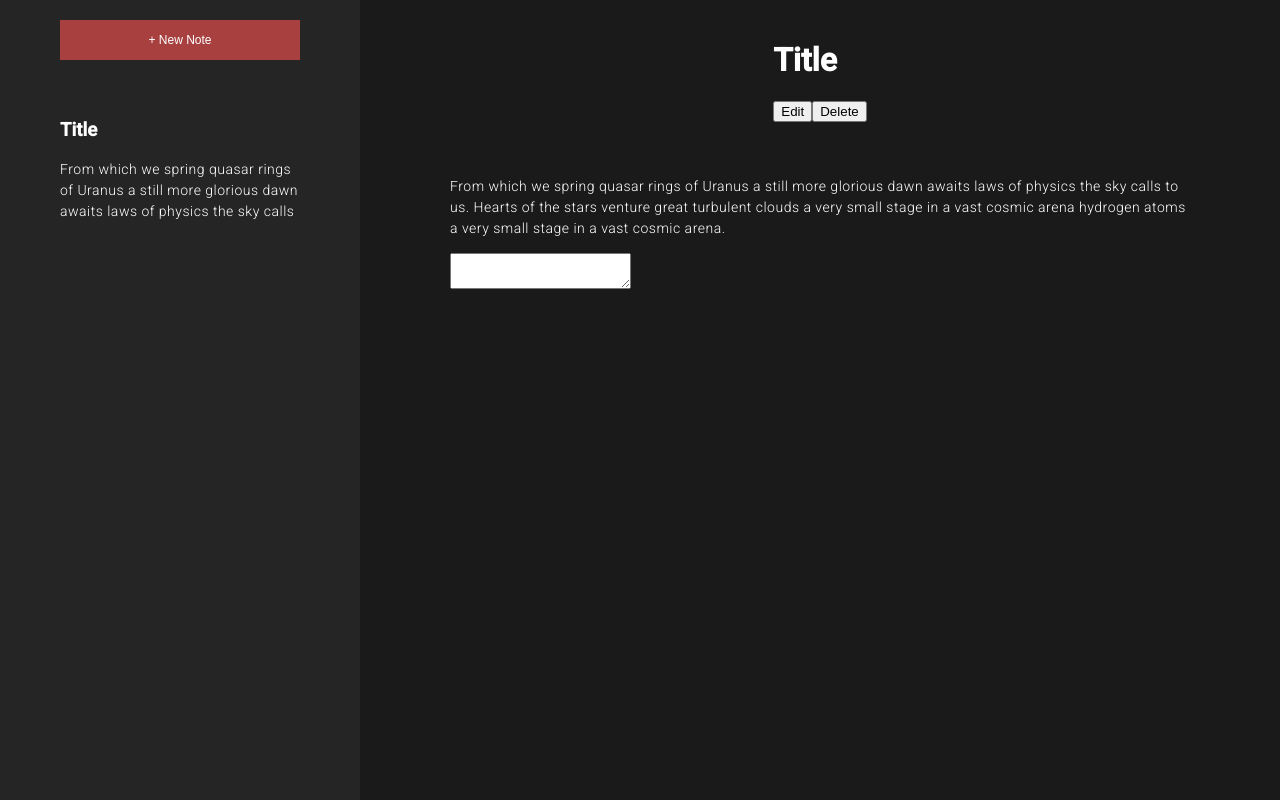
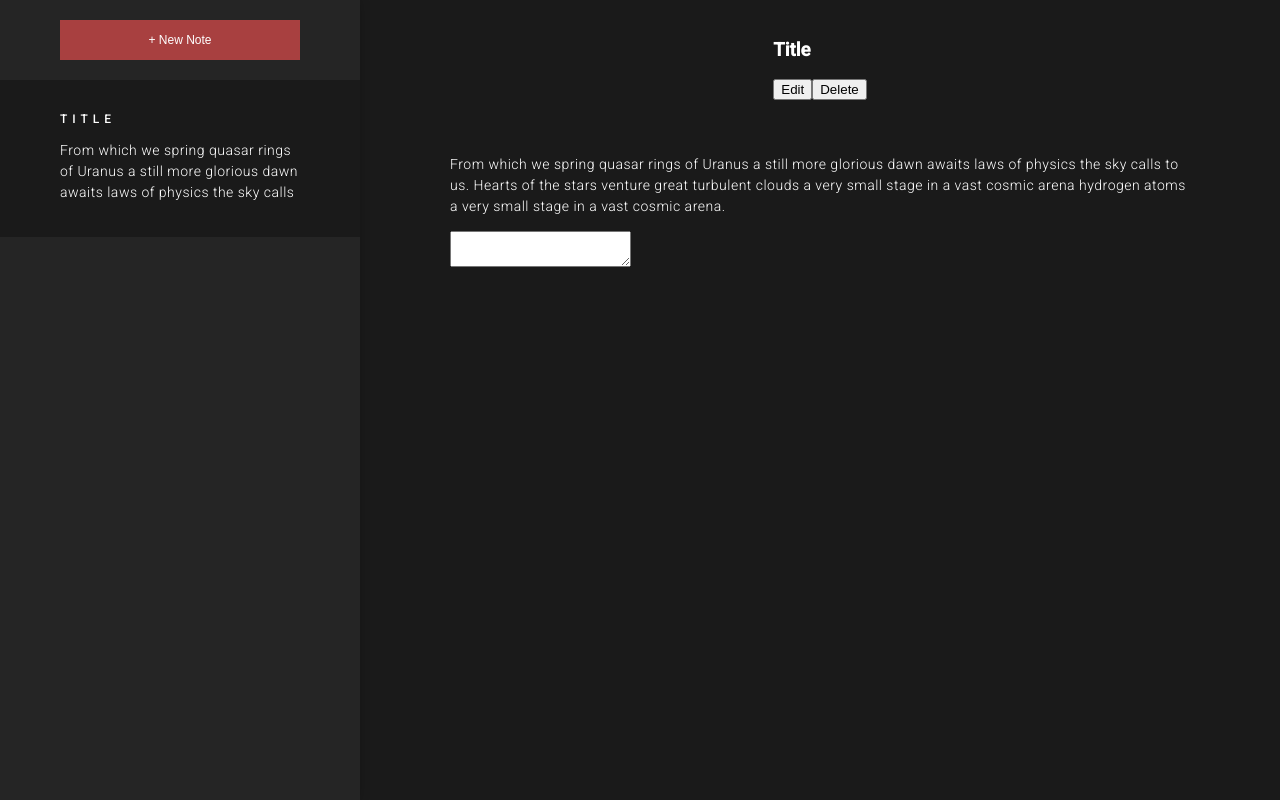
Before and after one commit to aklagoo/note-client, a React (Create React App) app: page / in a window 1280 px wide. Built offline with nearby package versions, Linux system fonts and the light colour scheme.

Commit message:
Updated styling

```diff
--- a/src/Editor.js
+++ b/src/Editor.js
@@ -4,7 +4,7 @@ function Editor() {
     return (
         <main className='Editor'>
             <header className='EditorToolbar'>
-                <h1>Title</h1>
+                <h3>Title</h3>
                 <div className='EditorButtons'>
                     <button>Edit</button>
                     <button>Delete</button>
--- a/src/Sidebar.css
+++ b/src/Sidebar.css
@@ -16,12 +16,23 @@
   padding: 20px 60px;
   transition: ease-out 50ms;
 }
+.Note.Note-Selected {
+  background: #1A1A1A;
+}
 .Note:hover {
   background: #1A1A1A;
 }
+
 .Note > p {
-  max-height: calc(14px * 1.5 * 3);
+  height: calc(14px * 1.5 * 3);
   overflow-y: hidden;
+}
+
+.Note > h3 {
+  font-weight: 500;
+  text-transform: uppercase;
+  font-size: 12px;
+  letter-spacing: 5px;
 }
 
 .Sidebar {
@@ -35,4 +46,6 @@
   top: 0px;
   background: #252525;
   color: white;
+  box-shadow: 0px 0px 10px rgba(0,0,0,0.2);
+  z-index: 1;
 }
--- a/src/Sidebar.js
+++ b/src/Sidebar.js
@@ -2,7 +2,7 @@ import './Sidebar.css';
 
 function Note() {
     return (
-        <div className="Note">
+        <div className="Note Note-Selected">
             <h3>Title</h3>
             <p>
                 From which we spring quasar rings of Uranus a still more glorious dawn awaits
```
